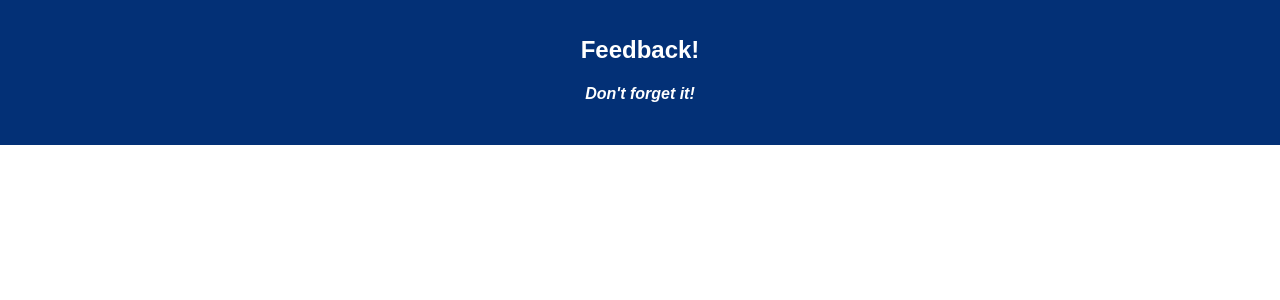
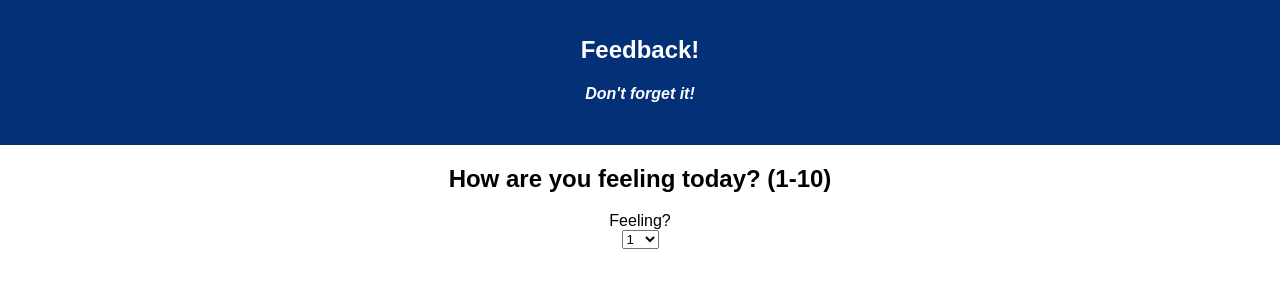
Before and after one commit to aboerhave/redux-feedback-loop, a React (Create React App) app: page / in a window 1280 px wide. Shown: the top 300 px of the page. Built offline with nearby package versions, Linux system fonts and the light colour scheme.

Commit message:
elements for feeling exist

```diff
--- a/src/components/App/App.js
+++ b/src/components/App/App.js
@@ -4,14 +4,18 @@ import './App.css';
 import {connect} from 'react-redux';
 import {HashRouter as Router, Route} from 'react-router-dom';
 import Header from '../Header/Header';
+import Feeling from '../Feeling/Feeling';
 
 class App extends Component {
   render() {
-    return (
-      <div className="App">
-        <Header />
-        <br/>
-      </div>
+      return (
+        <Router>
+        <div className="App">
+          <Header />
+
+          <Route exact path='/' component={Feeling} />
+        </div>
+      </Router>
     );
   }
 }
--- /dev/null
+++ b/src/components/Feeling/Feeling.js
@@ -0,0 +1,35 @@
+import React, { Component } from 'react';
+import axios from 'axios';
+import {connect} from 'react-redux';
+import {HashRouter as Router, Route} from 'react-router-dom';
+import Header from '../Header/Header';
+
+class Feeling extends Component {
+  render() {
+    return (
+      <div className="App">
+          <h2>How are you feeling today? (1-10)</h2>
+          <label>Feeling?</label>
+          <br/>
+          <select name="cars" id="cars">
+            <option value="1">1</option>
+            <option value="2">2</option>
+            <option value="3">3</option>
+            <option value="4">4</option>
+            <option value="5">5</option>
+            <option value="6">6</option>
+            <option value="7">7</option>
+            <option value="8">8</option>
+            <option value="9">9</option>
+            <option value="10">10</option>
+          </select>
+      </div>
+    );
+  }
+}
+
+const putReduxStateOnProps = (reduxStore) => ({
+  reduxStore
+})
+
+export default connect(putReduxStateOnProps)(Feeling);
```
